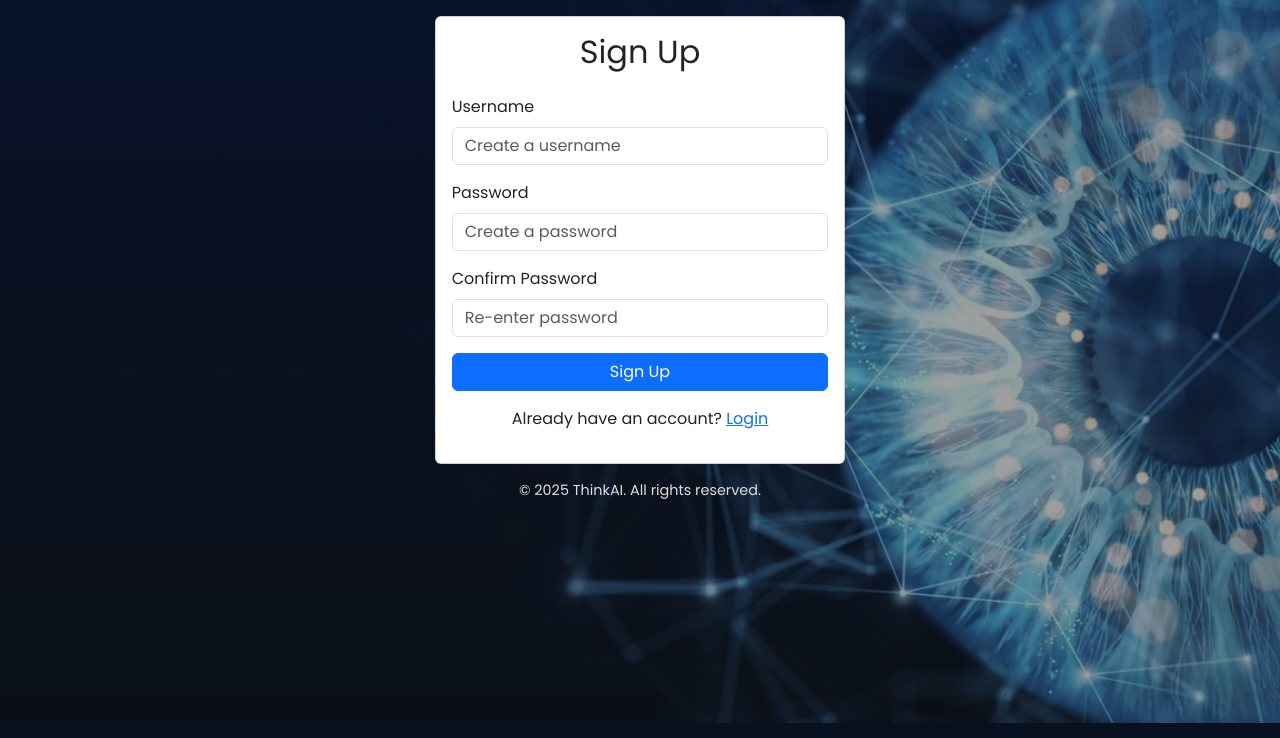
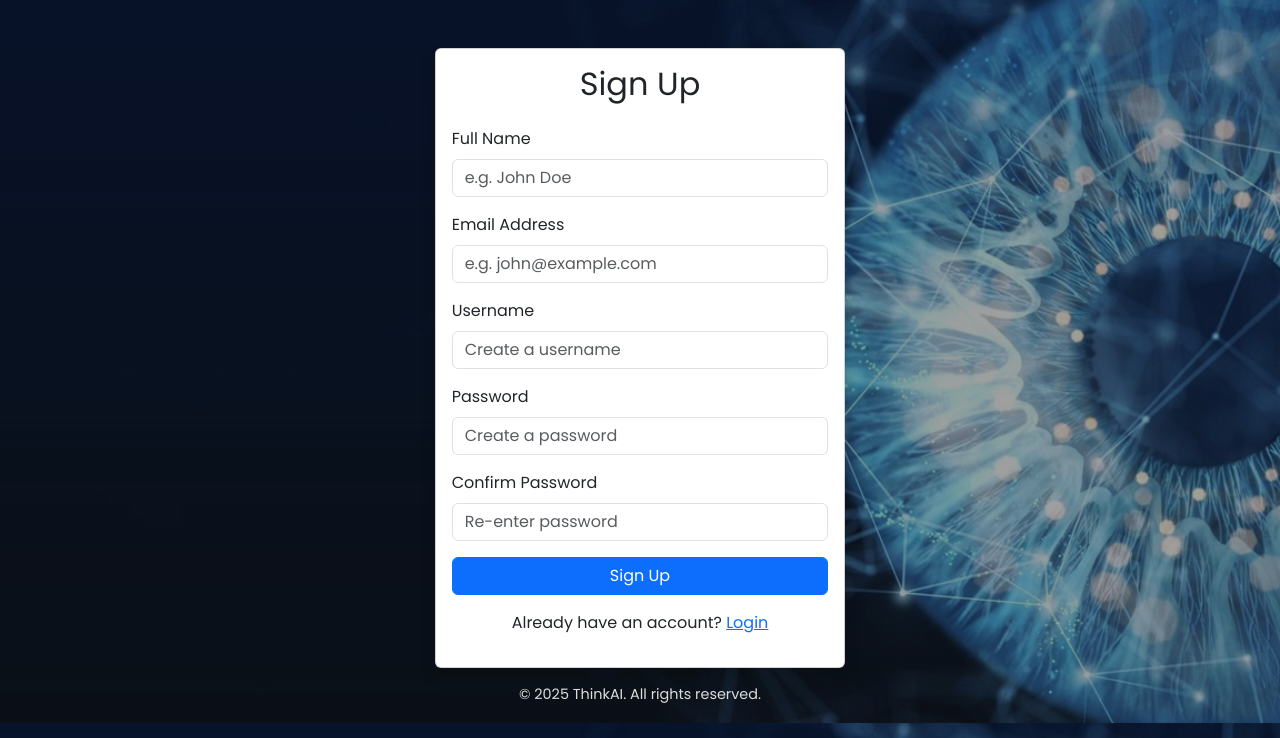
Before and after one commit to Mazine3/ThinkAI2, a Flask app: page /signup in a window 1280 px wide. Shown: the part 77-815 px from the top of the page. Run offline with Flask 3, Linux system fonts and the light colour scheme.

Commit message:
Add files via upload

```diff
--- a/templates/signup.html
+++ b/templates/signup.html
@@ -1,12 +1,42 @@
 {% extends "base.html" %}
 {% block title %}Sign Up | ThinkAI{% endblock %}
+
 {% block content %}
-<div class="row justify-content-center">
+<div class="row justify-content-center mt-5">
   <div class="col-md-6 col-lg-4">
-    <div class="card">
+    <div class="card shadow">
       <div class="card-body">
         <h2 class="text-center mb-4">Sign Up</h2>
+
+        <!-- Sign-up Form -->
         <form method="POST">
+          <!-- Full Name -->
+          <div class="mb-3">
+            <label for="full_name" class="form-label">Full Name</label>
+            <input
+              type="text"
+              name="full_name"
+              id="full_name"
+              class="form-control"
+              placeholder="e.g. John Doe"
+              required
+            />
+          </div>
+
+          <!-- Email -->
+          <div class="mb-3">
+            <label for="email" class="form-label">Email Address</label>
+            <input
+              type="email"
+              name="email"
+              id="email"
+              class="form-control"
+              placeholder="e.g. john@example.com"
+              required
+            />
+          </div>
+
+          <!-- Username -->
           <div class="mb-3">
             <label for="username" class="form-label">Username</label>
             <input
@@ -18,6 +48,8 @@
               required
             />
           </div>
+
+          <!-- Password -->
           <div class="mb-3">
             <label for="password" class="form-label">Password</label>
             <input
@@ -29,6 +61,8 @@
               required
             />
           </div>
+
+          <!-- Confirm Password -->
           <div class="mb-3">
             <label for="confirm_password" class="form-label">Confirm Password</label>
             <input
@@ -40,8 +74,12 @@
               required
             />
           </div>
+
+          <!-- Sign Up Button -->
           <button type="submit" class="btn btn-primary w-100">Sign Up</button>
         </form>
+
+        <!-- Already have an account -->
         <p class="mt-3 text-center">
           Already have an account?
           <a href="{{ url_for('login') }}">Login</a>
```
Also changed, not shown: templates/admin_panel.html (+24 -55 lines), templates/profile.html (+14 -10 lines).
